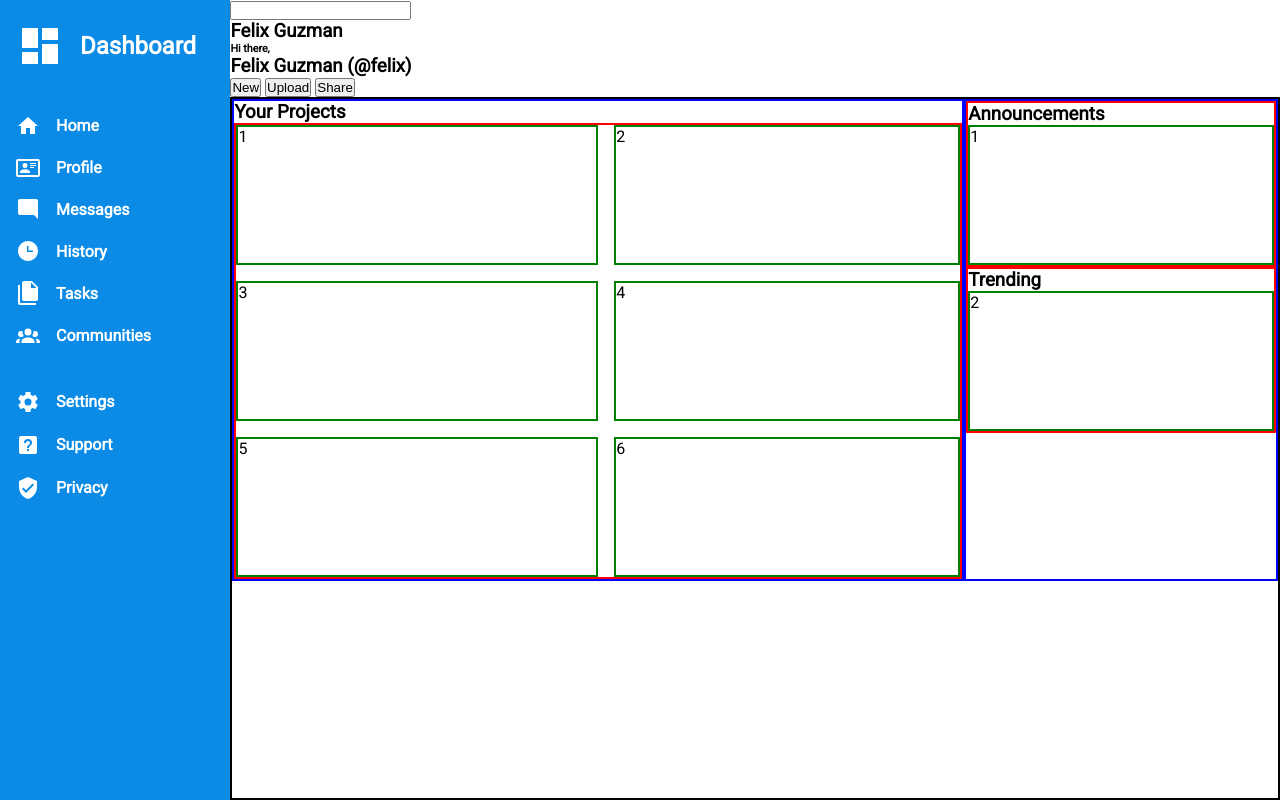
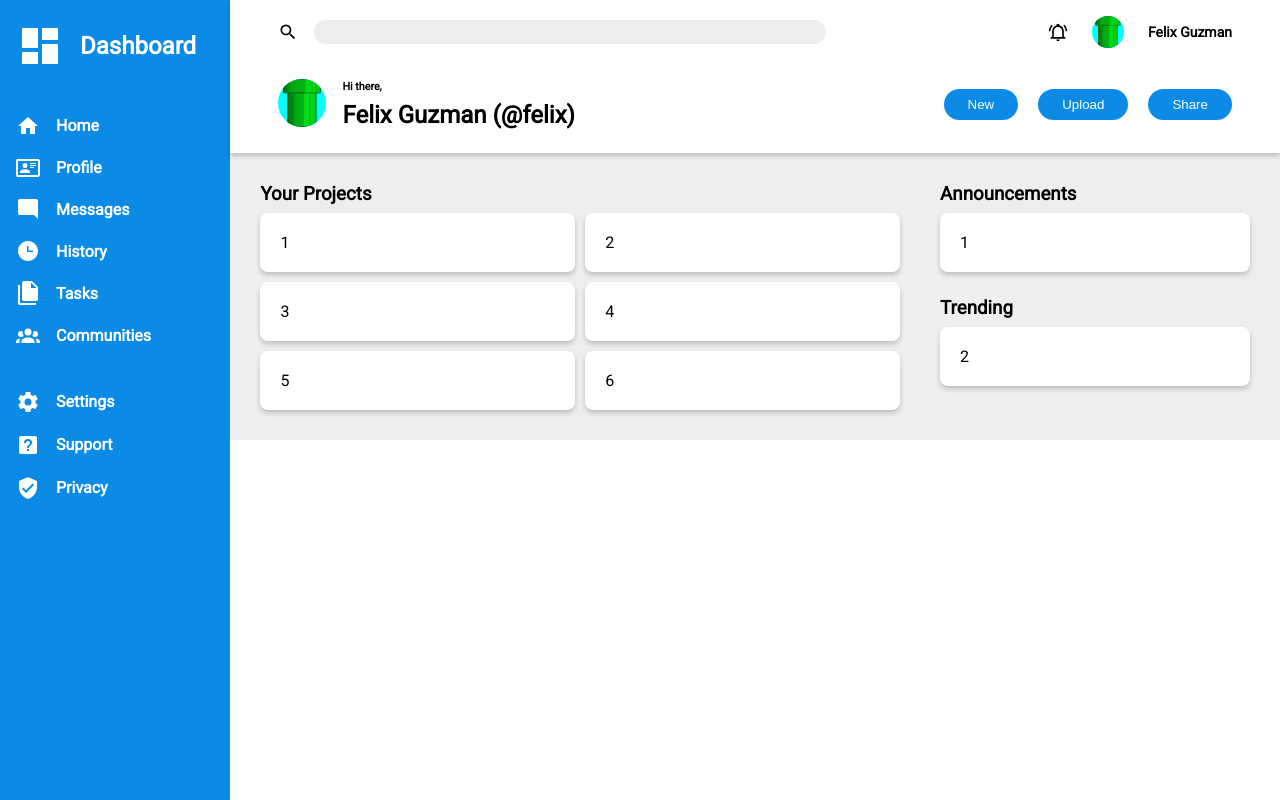
Before and after one commit to fguzman717/admin-dashboard, a plain HTML site: page index.html in a window 1280 px wide. Drawn offline with Linux system fonts and the light colour scheme.

Commit message:
Completed Header Banner and Will Proceed to Main Body
I will add more SVGs icons for the project cards and will fill in the content for each section of the main body: projects, announcements, and trending.

```diff
--- a/index.html
+++ b/index.html
@@ -130,23 +130,64 @@
       </div>
     </div>
     <div class="main-container">
-      <div class="header">
-        <div class="search-bar">
-          <input type="search" />
-          <h3>Felix Guzman</h3>
+      <div class="header-grid">
+        <div class="header">
+          <div class="search-bar">
+            <!-- Search Icon -->
+            <svg
+              xmlns="http://www.w3.org/2000/svg"
+              viewBox="0 0 24 24"
+              class="header-icon"
+            >
+              <title>search-icon</title>
+              <path
+                d="M9.5,3A6.5,6.5 0 0,1 16,9.5C16,11.11 15.41,12.59 14.44,13.73L14.71,14H15.5L20.5,19L19,20.5L14,15.5V14.71L13.73,14.44C12.59,15.41 11.11,16 9.5,16A6.5,6.5 0 0,1 3,9.5A6.5,6.5 0 0,1 9.5,3M9.5,5C7,5 5,7 5,9.5C5,12 7,14 9.5,14C12,14 14,12 14,9.5C14,7 12,5 9.5,5Z"
+              />
+            </svg>
+            <!-- Search Bar -->
+            <input type="search" />
+          </div>
+          <!-- Profile Pic & Name -->
+          <div class="header-user">
+            <!-- Alert Icon -->
+            <svg
+              xmlns="http://www.w3.org/2000/svg"
+              viewBox="0 0 24 24"
+              class="header-icon"
+            >
+              <title>alert-icon</title>
+              <path
+                d="M10,21H14A2,2 0 0,1 12,23A2,2 0 0,1 10,21M21,19V20H3V19L5,17V11C5,7.9 7.03,5.17 10,4.29C10,4.19 10,4.1 10,4A2,2 0 0,1 12,2A2,2 0 0,1 14,4C14,4.1 14,4.19 14,4.29C16.97,5.17 19,7.9 19,11V17L21,19M17,11A5,5 0 0,0 12,6A5,5 0 0,0 7,11V18H17V11M19.75,3.19L18.33,4.61C20.04,6.3 21,8.6 21,11H23C23,8.07 21.84,5.25 19.75,3.19M1,11H3C3,8.6 3.96,6.3 5.67,4.61L4.25,3.19C2.16,5.25 1,8.07 1,11Z"
+              />
+            </svg>
+            <img
+              src="assets/super-mario-brothers-147465.svg"
+              alt="profile-picture"
+            />
+            <div class="header-profile">Felix Guzman</div>
+          </div>
         </div>
-        <div class="profile-banner">
-          <div class="greeting">
-            <h6>Hi there,</h6>
-            <h3>Felix Guzman (@felix)</h3>
+        <div class="banner">
+          <div class="banner-profile">
+            <div class="greeting-image">
+              <img
+                src="assets/super-mario-brothers-147465.svg"
+                alt="profile-picture"
+              />
+            </div>
+            <div class="greeting">
+              <h6>Hi there,</h6>
+              <div>Felix Guzman (@felix)</div>
+            </div>
           </div>
-          <div class="profile-options">
+          <div class="banner-options">
             <button>New</button>
             <button>Upload</button>
             <button>Share</button>
           </div>
         </div>
       </div>
+
       <div class="content-grid">
         <div class="pat-grid">
           <div class="main-grid">
--- a/styles.css
+++ b/styles.css
@@ -23,6 +23,7 @@ body {
 
 .icon {
   fill: white;
+  cursor: pointer;
 }
 
 .sidebar-grid,
@@ -79,25 +80,166 @@ body {
   flex-direction: column;
 }
 
+/* Header Section / Profile Banner */
+.header-grid {
+  display: grid;
+  grid-template-rows: auto auto;
+  box-shadow: 0px 3px 5px rgba(0, 0, 0, 0.2);
+  gap: 1.5rem;
+  padding: 1rem;
+  z-index: 1;
+}
+
+.header {
+  display: grid;
+  grid-template-columns: 1fr auto;
+  align-items: center;
+  gap: 1rem;
+}
+
+.search-bar {
+  display: flex;
+  align-items: center;
+  gap: 1rem;
+}
+
+.search-bar input[type="search"] {
+  height: 1.5rem;
+  width: 32rem;
+  padding: 8px 12px;
+  border: 1px solid #eeeeee;
+  background-color: #eeeeee;
+  border-radius: 20px;
+  outline: none;
+  font-size: 1rem;
+}
+
+.header-icon {
+  width: 1.25rem;
+  height: 1.25rem;
+  cursor: pointer;
+  margin-left: 2rem;
+}
+
+.header-user {
+  display: flex;
+  align-items: center;
+  margin-right: 2rem;
+  gap: 1.5rem;
+  margin-left: auto;
+}
+
+.header-user img {
+  width: 32px;
+  height: 32px;
+  border-radius: 50%;
+  background-color: aqua;
+  cursor: pointer;
+}
+
+.header-profile {
+  font-size: 14px;
+  font-weight: 600;
+  cursor: pointer;
+}
+
+.banner {
+  display: grid;
+  grid-template-columns: 1fr auto;
+  align-items: center;
+}
+
+.banner-profile {
+  display: flex;
+  align-items: center;
+}
+
+.greeting-image img {
+  width: 3rem;
+  height: 3rem;
+  border-radius: 50%;
+  background-color: aqua;
+  margin-left: 2rem;
+  cursor: pointer;
+}
+
+.greeting h6,
+.greeting div {
+  margin: 0.5rem 1rem;
+}
+
+.greeting div {
+  font-size: 1.5rem;
+  font-weight: 800;
+}
+
+.banner-options {
+  margin-right: 2rem;
+}
+
+.banner-options button {
+  margin-left: 1rem;
+  padding: 0.5rem 1.5rem;
+  border: none;
+  background-color: #0b8be6;
+  color: white;
+  border-radius: 1rem;
+  cursor: pointer;
+}
+
 /* Content Section */
+/* Projects */
 .content-grid {
-  height: 100%;
+  display: grid;
+  padding: 20px;
+  background-color: #eeeeee;
 }
 
 .pat-grid {
   display: grid;
-  grid-template-columns: 70% 1fr;
+  grid-template-columns: 2fr 1fr;
+  gap: 20px;
+}
+
+.main-grid {
+  padding: 10px;
+}
+
+.main-grid h3,
+.side-grid h3 {
+  margin: 0 0 0.5rem;
 }
 
 .project-grid {
   display: grid;
-  grid-template-columns: 50% 1fr;
-  gap: 1rem;
+  grid-template-columns: repeat(2, minmax(150px, 1fr));
+  gap: 10px;
+}
+
+.project-cards {
+  background-color: white;
+  border-radius: 8px;
+  box-shadow: 0px 3px 5px rgba(0, 0, 0, 0.2);
+  padding: 20px;
+}
+
+/* Announcements & Trending */
+.side-grid {
+  display: grid;
+  padding: 10px;
+}
+
+.announcements,
+.trending {
+  background-color: white;
+  border-radius: 8px;
+  box-shadow: 0px 3px 5px rgba(0, 0, 0, 0.2);
+  padding: 20px;
 }
 
 /* ****************************** */
 
-.content-grid {
+/* .content-grid {
   border: 2px solid black;
 }
 
@@ -117,4 +259,4 @@ body {
 .trending {
   border: 2px solid green;
   height: 140px;
-}
+} */
```
